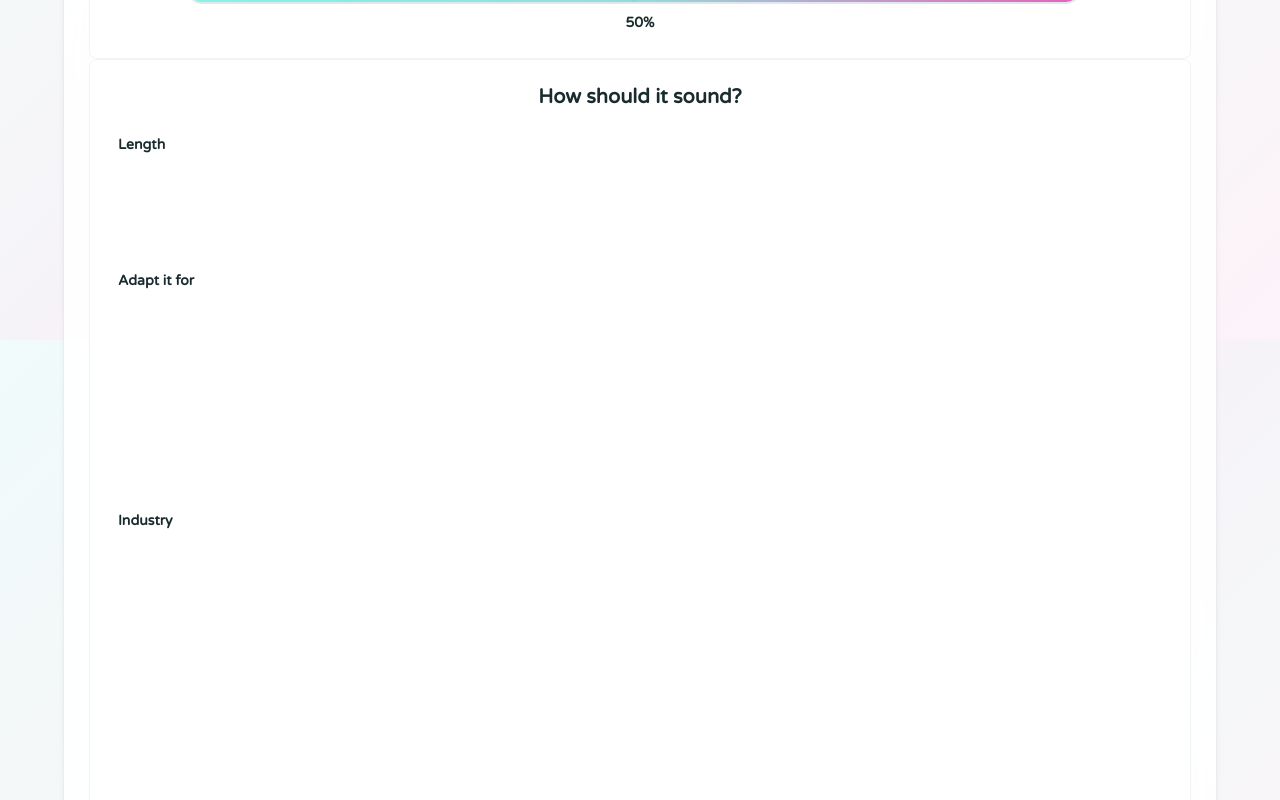
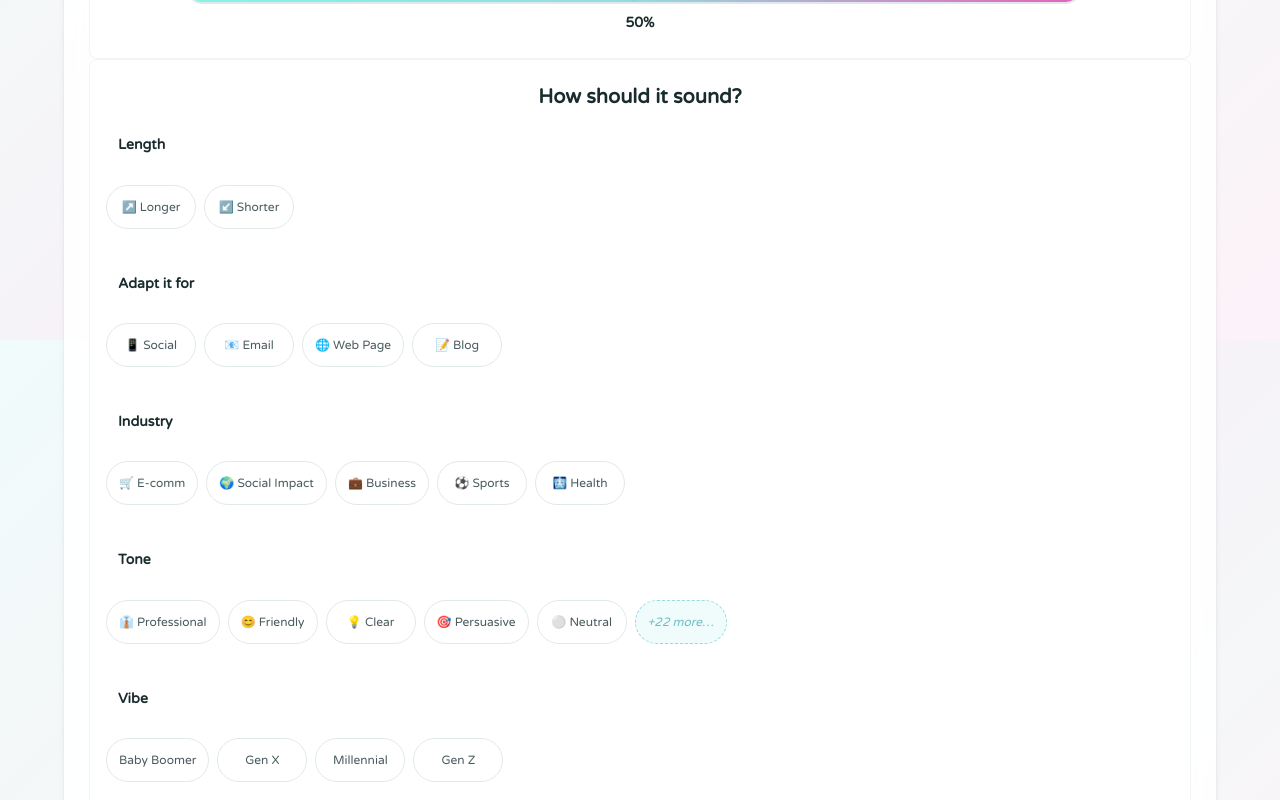
Before and after one commit to cd-space-dot-dot/web-copy-polisher-frontend, a React (Vite) app: page / in a window 1280 px wide. Shown: the part 1260-2060 px from the top of the page. Built offline with nearby package versions, Linux system fonts and the light colour scheme; a web font is replaced by a local one.

Commit message:
chip fix again

```diff
--- a/src/index.css
+++ b/src/index.css
@@ -583,8 +583,11 @@ button:focus {
   margin-bottom: var(--space-4);
   position: relative;
   width: 100%;
-  overflow: visible; /* ✅ fixes chip clipping on desktop */
-}
+  max-width: 100%;
+  flex-wrap: wrap; /* ✅ critical fix */
+  overflow: visible; /* ✅ allow chips to wrap, not vanish */
+}
+
 
 .chip-category-label {
   font-family: var(--font-ui);
```
